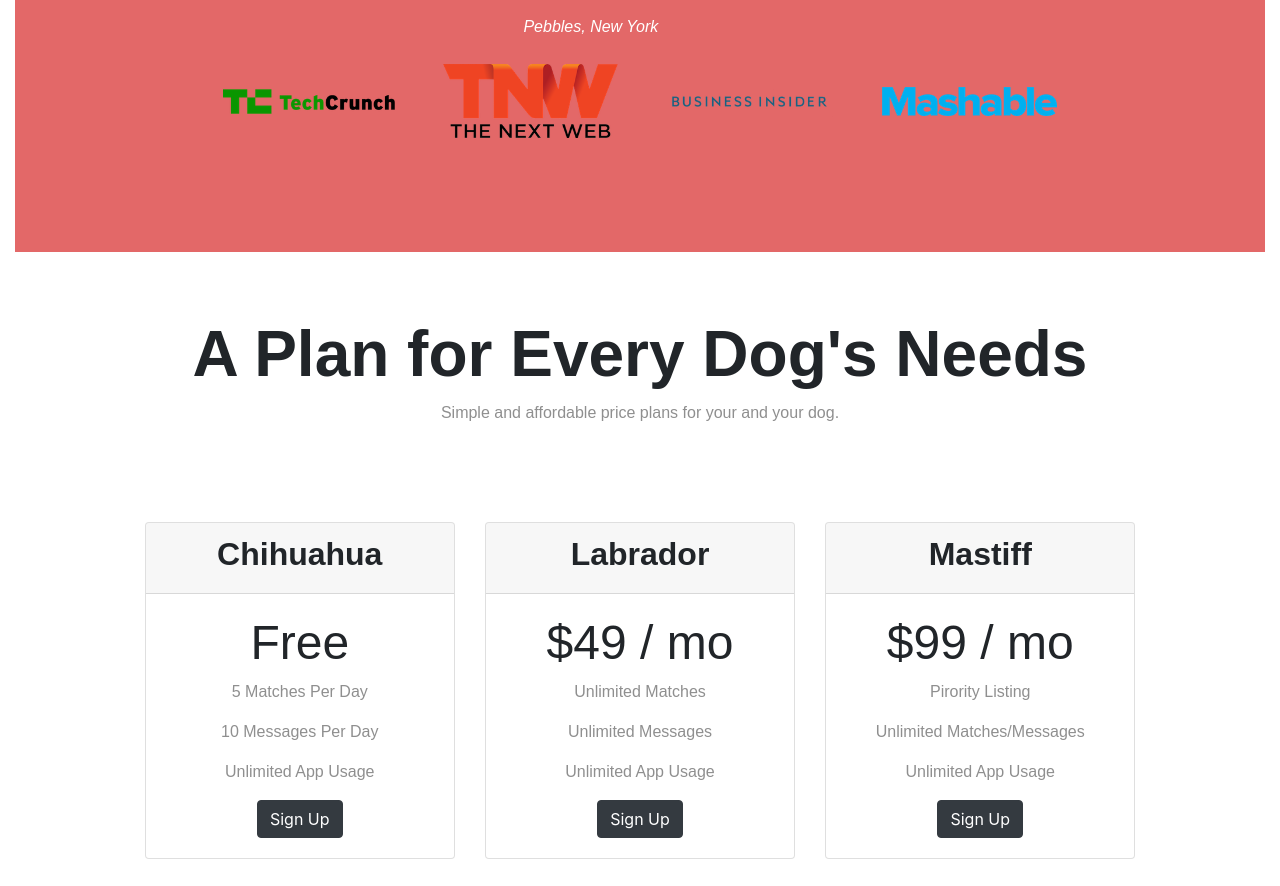
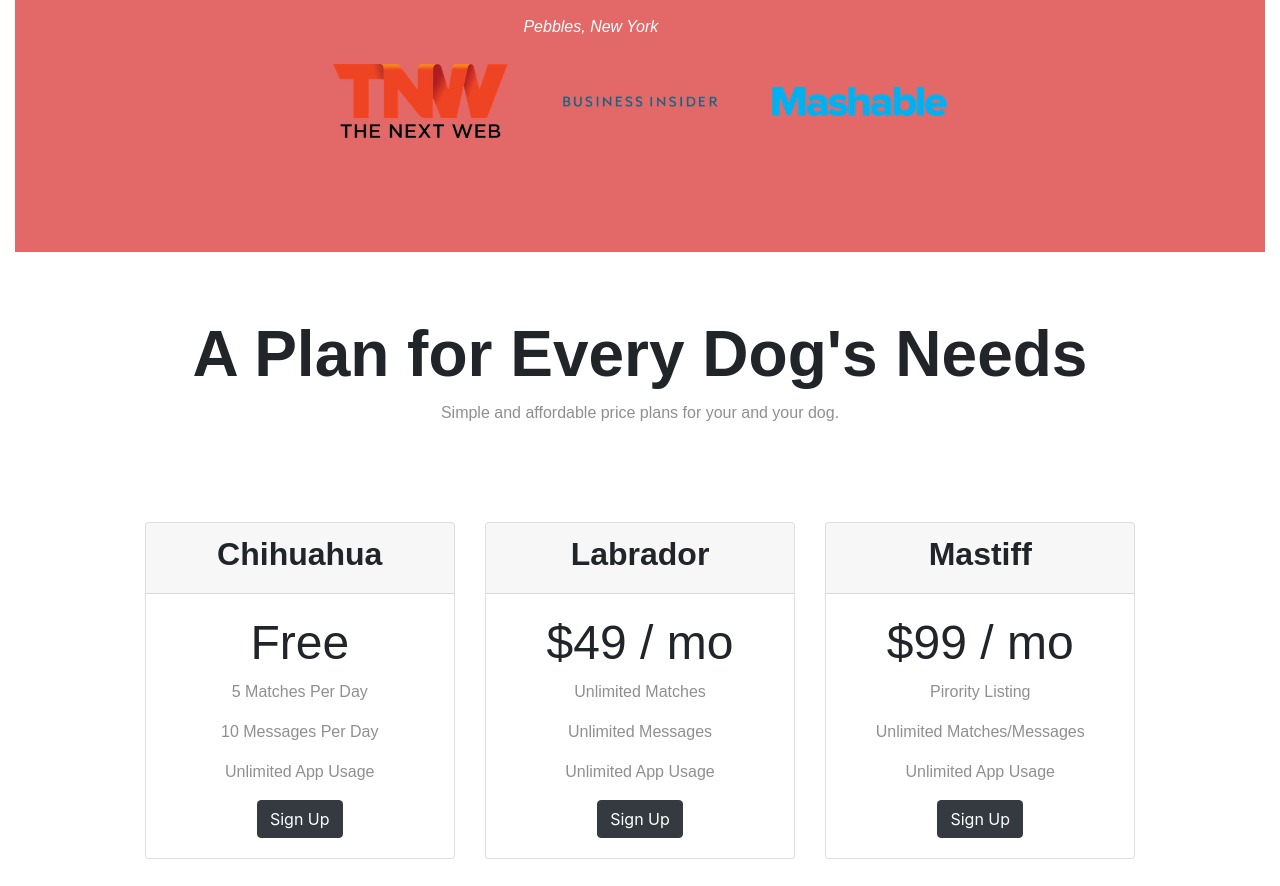
Before and after one commit to polonium31/TinDog-Start-Here, a plain HTML site: page index.html in a window 1280 px wide. Shown: the part 1661-2547 px from the top of the page. Drawn offline with nearby package versions, Linux system fonts and the light colour scheme.

Commit message:
Update index.html

```diff
--- a/index.html
+++ b/index.html
@@ -136,7 +136,7 @@
 
       <section id="press">
 
-          <img class="press-logo"src="/images/TechCrunch.png" alt="tc-logo" >
+<!--           <img class="press-logo"src="/images/TechCrunch.png" alt="tc-logo" > -->
           <img class="press-logo"src="/images/tnw.png" alt="tnw-logo">
           <img class="press-logo"src="/images/bizinsider.png" alt="biz-insider-logo">
           <img class="press-logo"src="/images/mashable.png" alt="mashable-logo">
```
